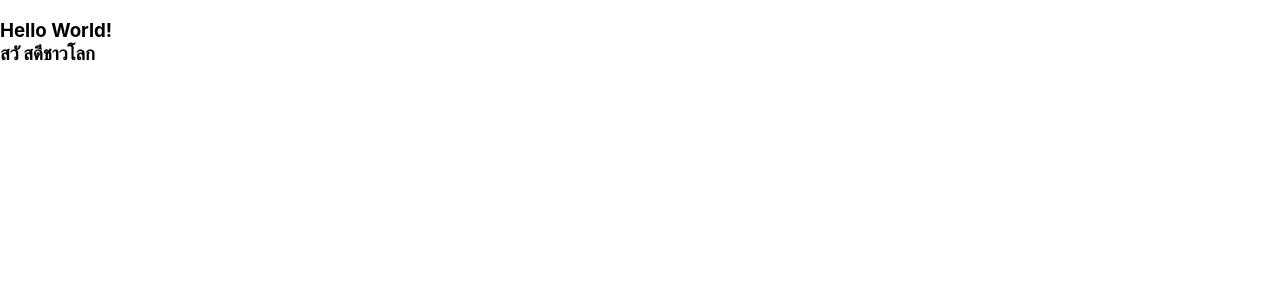
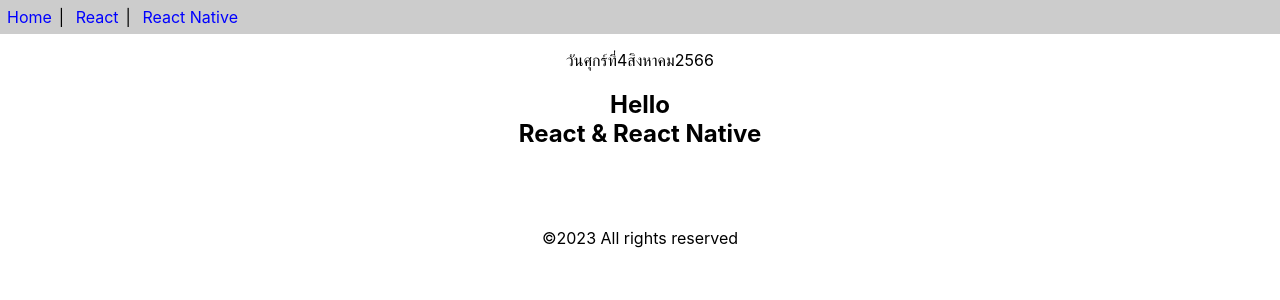
Before and after one commit to Jakkaphat07/app1, a React (Create React App) app: page / in a window 1280 px wide. Shown: the top 300 px of the page. Built offline with nearby package versions, Linux system fonts and the light colour scheme.

Commit message:
App update func&clascomponent
App update func&clascomponent

```diff
--- a/package.json
+++ b/package.json
@@ -9,6 +9,7 @@
     "react": "^18.2.0",
     "react-dom": "^18.2.0",
     "react-scripts": "5.0.1",
+    "tar": "^6.1.15",
     "web-vitals": "^2.1.4"
   },
   "scripts": {
--- a/src/App.js
+++ b/src/App.js
@@ -1,8 +1,15 @@
 import React from 'react'
+import {Header,Content,Footer} from './func-components'
+import Calendar from './class-components'
+function App() {
+    return (
+        <>
+        <Header/>
+        <p><center><Calendar/></center></p>
+        <Content/>
+        <Footer/>
+        </>
 
-function App() {
-    return ( <
-        h3 > Hello World! < br / > สวั สดีชาวโลก < /h3>
     );
 }
 
--- /dev/null
+++ b/src/class-components.js
@@ -0,0 +1,17 @@
+import React, {Component} from 'react'
+export default class Calendar extends Component{
+    getDate(){
+        const dayNames = ['อาทิตย์','จันทร์','อังคาร','พุธ','พฤหัสบดี','ศุกร์','เสาร์',]
+        const monthNames = ['มกราคม','กุมภาพันธ์','มีนาคม','เมษายน','พฤษภาคม','มิถุนายน',
+        'กรกฎาคม','สิงหาคม','กันยายน','ตุลาคม','พฤศจิกายน','ธันวาคม',]
+        const date = new Date()
+        const weekDay = dayNames[date.getDay()]
+        const day = date.getDate()
+        const month = monthNames[date.getMonth()]
+        const year = date.getFullYear()+543
+        return `วัน${weekDay}ที่${day}${month}${year}`
+    }
+    render(){
+        return <div>{this.getDate()}</div>
+    }
+}
--- /dev/null
+++ b/src/func-components.js
@@ -0,0 +1,31 @@
+import React from "react"
+export function Header(){
+    const aStyle = {
+        display:'inline-block',
+        color:'blue',
+        margin:'7px',
+        textDecoration:'none'
+    }
+    return(
+        <div style={{backgroundColor:'#ccc'}}>
+            <a href=""style={aStyle}>Home</a>|&nbsp;
+            <a href=""style={aStyle}>React</a>|&nbsp;
+            <a href=""style={aStyle}>React Native</a>
+        </div>
+    )
+}
+export function Content(){
+    return(
+        <div style={{textAlign:'center'}}>
+            <h2>Hello<br/>React & React Native</h2>
+            <br/><br/><br/>
+        </div>
+    )
+}
+export const Footer = () => {
+    return(
+        <div style={{textAlign:'center'}}>
+            &copy;{new Date().getFullYear()} All rights reserved
+        </div>
+    )
+}
```
Also changed, not shown: 1 other file (tests, documents, lock files or other folders).
